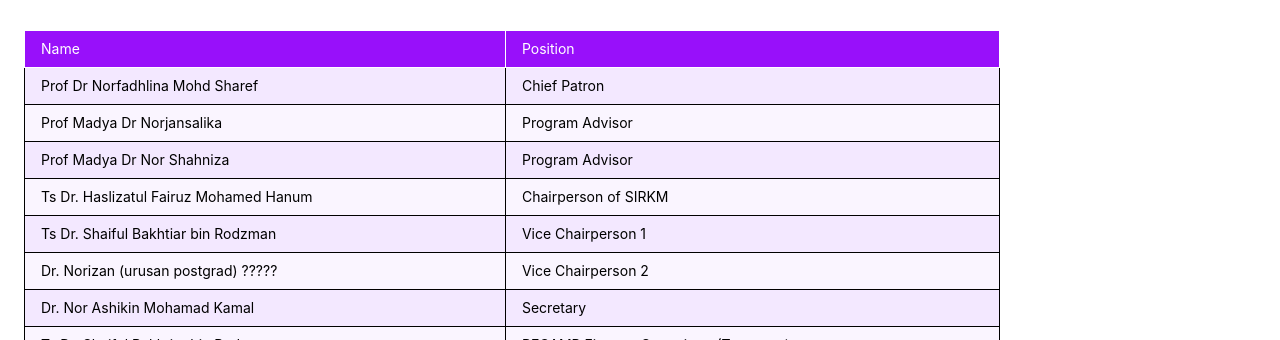
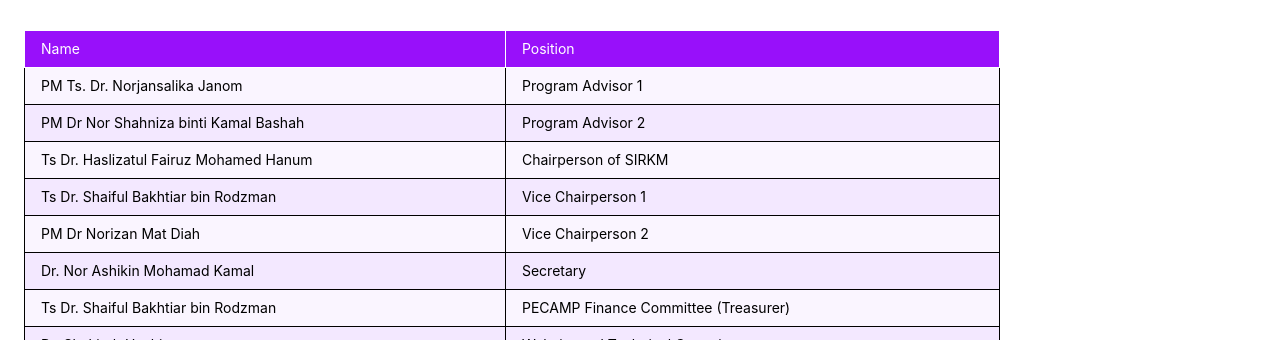
Before and after one commit to zafarshahrin/SIRKM2025, a Vue app: page /committee in a window 1280 px wide. Shown: the part 422-762 px from the top of the page. Built offline with nearby package versions, Linux system fonts and the light colour scheme.

Commit message:
latest 2500

```diff
--- a/src/components/views/committee.vue
+++ b/src/components/views/committee.vue
@@ -36,17 +36,13 @@
             </tr>
           </thead>
           <tbody>
-            <tr class="bg-purple-100">
-              <td class="border px-4 py-2">Prof Dr Norfadhlina Mohd Sharef</td>
-              <td class="border px-4 py-2">Chief Patron</td>
-            </tr>
             <tr class="bg-purple-50">
-              <td class="border px-4 py-2">Prof Madya Dr Norjansalika</td>
-              <td class="border px-4 py-2">Program Advisor</td>
+              <td class="border px-4 py-2">PM  Ts. Dr. Norjansalika Janom</td>
+              <td class="border px-4 py-2">Program Advisor 1</td>
             </tr>
             <tr class="bg-purple-100">
-              <td class="border px-4 py-2">Prof Madya Dr Nor Shahniza</td>
-              <td class="border px-4 py-2">Program Advisor</td>
+              <td class="border px-4 py-2">PM Dr Nor Shahniza binti Kamal Bashah</td>
+              <td class="border px-4 py-2">Program Advisor 2</td>
             </tr>
                         <tr class="bg-purple-50">
               <td class="border px-4 py-2">Ts Dr. Haslizatul Fairuz Mohamed Hanum</td>
@@ -58,7 +54,7 @@
             </tr>
 
                                     <tr class="bg-purple-50">
-              <td class="border px-4 py-2">Dr. Norizan (urusan postgrad) ?????</td>
+              <td class="border px-4 py-2">PM Dr Norizan Mat Diah</td>
               <td class="border px-4 py-2">Vice Chairperson 2</td>
             </tr>
                                                 <tr class="bg-purple-100">
```
